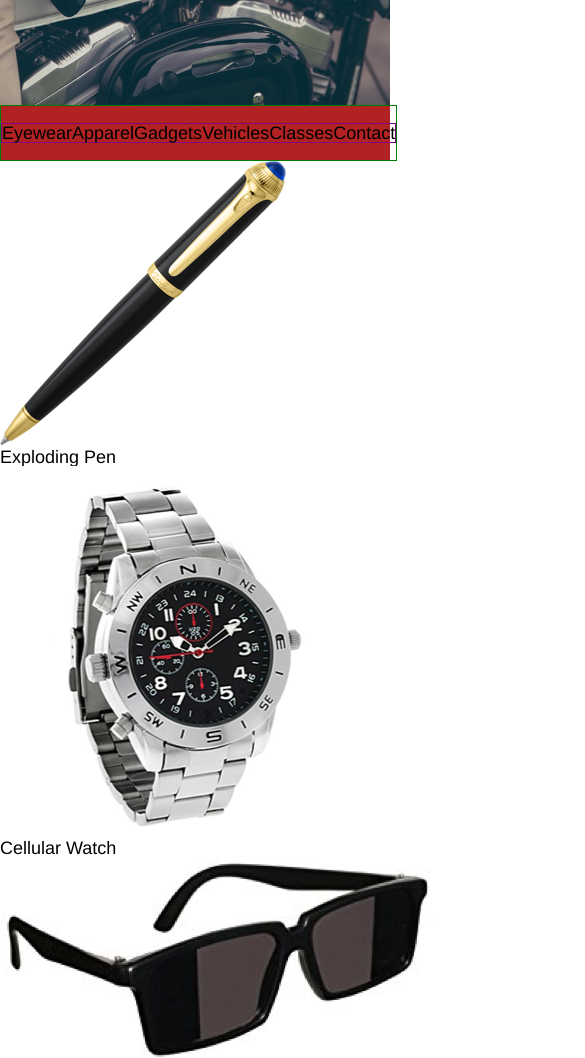
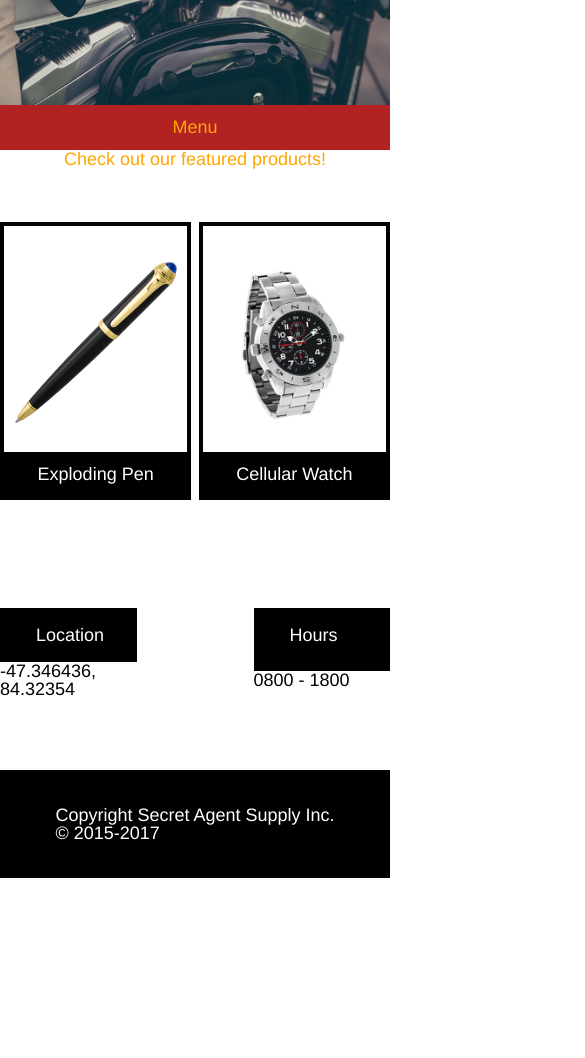
Before and after one commit to jsharris1229/secretagentsupply, a plain HTML site: page index.html in a window 390 px wide. Shown: the part 387-1445 px from the top of the page, 585 px wide, since content can reach past the window. After the commit the page ends 1265 px from the top, so only its background shows below. Drawn offline with Linux system fonts and the light colour scheme.

Commit message:
Add most media size specific css

```diff
--- a/index.html
+++ b/index.html
@@ -10,11 +10,13 @@
     <title>Secret Agent Supply Inc.</title>
     <link rel="stylesheet" type="text/css" href="resources/css/reset.css">
     <link rel="stylesheet" type="text/css" href="resources/css/style.css">
+
   </head>
 
   <!-- This website consists of
     -->
   <body>
+
     <!-- The website consists of:
            - top identity bar
            - banner with background and new arrivals block
@@ -60,33 +62,38 @@
             <li class="widescreen">Contact</li>
           </ul>
         </nav>
-<!--
+
         <span class="narrowscreen">Menu
         </span>
-      -->
+
       </div>
     </div>
 
     <!-- Featured product (images) section -->
-    <div id="featured" class="bodycontainer">
+    <p style="text-align: center;">Check out our featured products!</p>
+    <div id="featured">
+      <div class="bodycontainer">
+
       <!-- Product: Exploding Pen -->
-      <figure>
+      <div class="figure">
           <img src="resources/images/pen.png" alt="Exploding Pen">
-          <figcaption>Exploding Pen</figcaption>
-      </figure>
+          <div class="fcaption">Exploding Pen</div>
+      </div>
 
       <!-- Product: Cellular Watch -->
-      <figure>
+      <div class="figure">
           <img src="resources/images/watch.png" alt="Cellular Watch">
-          <figcaption>Cellular Watch</figcaption>
-      </figure>
+          <div class="fcaption">Cellular Watch</div>
+      </div>
 
       <!-- Product: Thermal Glasses -->
-      <figure>
-          <img src="resources/images/glasses.png" alt="Thermal Glasses">
-          <figcaption>Thermal Glasses</figcaption>
-      </figure>
-    </div>
+      <div class="figure thermal">
+          <img class="shortimg" src="resources/images/glasses.png" alt="Thermal Glasses">
+          <div class="fcaption">Thermal Glasses</div>
+      </div>
+
+    </div> <!-- end .bodycontainer -->
+  </div> <!-- end #featured -->
 
     <!-- Location and store hours blocks -->
     <div id="location">
@@ -106,7 +113,7 @@
     <!-- Footer section -->
     <footer>
       <div class="bodycontainer">
-        <h4>Copyright Secret Agent Supply Inc. &copy; 2015-2017</h4>
+        <h4>Copyright Secret Agent Supply Inc.<br /> &copy; 2015-2017</h4>
       </div>
     </footer>
 
--- a/resources/css/style.css
+++ b/resources/css/style.css
@@ -114,15 +114,16 @@ body {
 #menubar div nav {
   display: inline-flex;
   align-items: center;
+  width: 100%;
   height: 3rem;
-  border: 1px solid green;
+  /* border: 1px solid green; debug box */
 }
 
 #menubar div nav ul {
   display: flex;
   width: 100%;
   justify-content: space-between;
-  border: 1px solid purple;
+  /* border: 1px solid purple; debug box */
   /*padding: .75rem 0;*/
 }
 
@@ -137,6 +138,69 @@ body {
 .narrowscreen {
   padding: .75rem 0;
 }
+
+/* ***** Featured products section
+ */
+ #featured {
+   display: flex;
+   margin: 3rem 0;
+   width: 100%;
+   background-color: white;
+ }
+
+#featured div { /* Same div as class .bodycontainer */
+  display: flex;
+  justify-content: space-between;
+}
+
+#featured div div { /* same div as class .figure */
+  position: relative;
+  display: flex;
+  justify-content: center;
+  flex-flow: row wrap;
+  align-content: space-between;
+  border: 4px solid black;
+  width: 30%;
+  height: 15rem;
+}
+
+#featured div div img { /* image inside divs */
+   margin: 2rem auto auto auto;
+   max-height: auto;
+   max-width: 9rem; /* spec 9rem */
+   vertical-align: middle;
+   /* border: 1px solid purple; debug box */
+ }
+
+#featured div div div { /* div below image, figure caption (.fcaption class) */
+  position: absolute;
+  bottom: 0;
+  width: 100%;
+  height: auto;
+  padding: .5rem 0;
+  color: white;
+  text-align: center;
+  background-color: black;
+  /*border: 2px solid lightblue;*/
+ }
+
+
+#featured div div .shortimg {
+  margin-top: 4.5rem;
+}
+/*
+.helper {
+    display: inline-block;
+    height: 100%;
+    vertical-align: middle;
+}
+
+img {
+    background: #3A6F9A;
+    vertical-align: middle;
+    max-height: auto;
+    max-width: 9rem;
+}*/
 
 /* ***** Location section
  */
@@ -188,18 +252,57 @@ footer div {
   justify-content: flex-start;
   align-items: center;
   color: white;
-  height: 5rem;
+  height: 6rem;
   /*border: 1px solid lightgreen;*/
 }
+/* ***** Changes in size and layout for different media sizes
+ */
+@media only screen and (min-width: 1025px) {
+  /* wide: #menubar div nav; narrow: #menubar div span */
+   body {
+     color: cyan;
+   }
+   #menubar div span {
+     display: none;
+   }
+}
 
-@media only screen and (min-width: 470px) {
-  .narrowscreen {
+@media only screen and (max-width: 1024px) {
+  body {
+    color: dodgerblue;
+  }
+  #menubar div {
+    justify-content: center;
+  }
+  #menubar div nav {
     display: none;
   }
-}
-
-@media only screen and (max-width: 470px) {
-  .widescreen {
+  #featured div div {
+    width: 47%;
+  }
+  #location div div {
+    width: 35%;
+  }
+  #featured div .thermal {
     display: none;
   }
+
+  @media only screen and (max-width: 470px) {
+    body {
+      color: orange;
+    }
+    footer div {
+      justify-content: center;
+    }
+    #banner div div {
+      height: 4.3rem;
+      width: 100%;
+    }
+    #banner div div h1 {
+      font-size: 1rem;
+    }
+    #banner div div h3 {
+      font-size: .77rem;
+    }
+  }
 }
```
Also changed, not shown: 1 other file.
